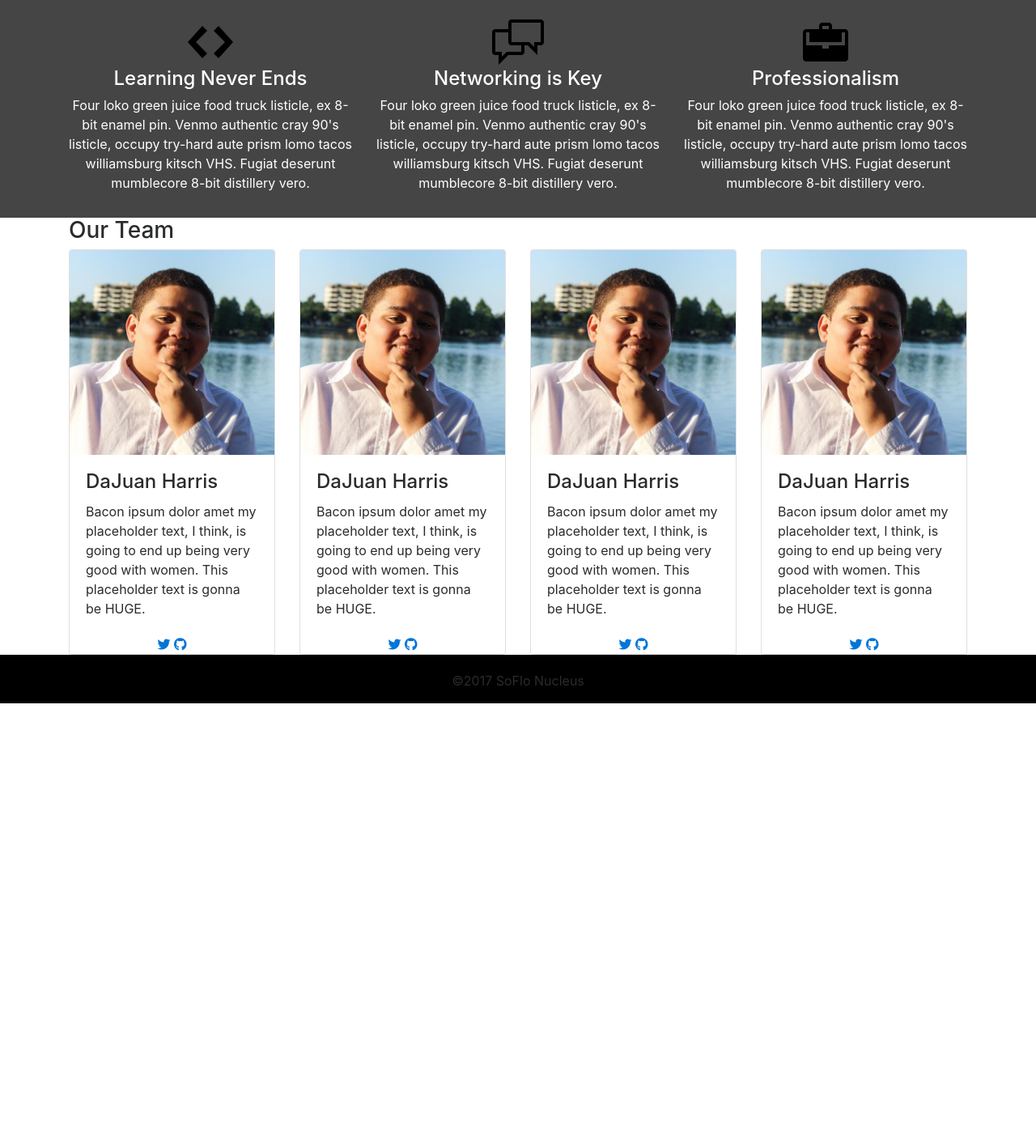
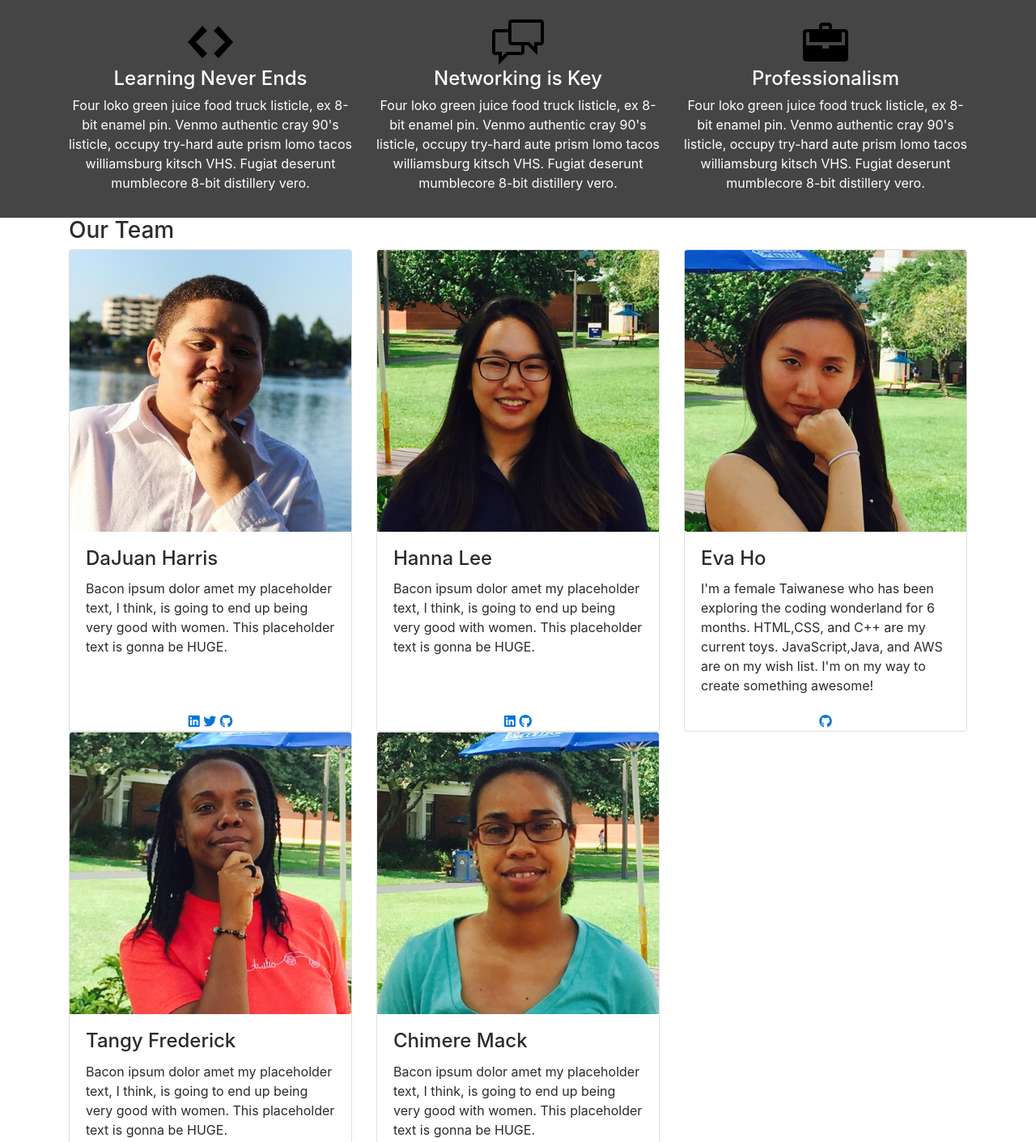
Before and after one commit to hannabeasiam/soflonucleus, a plain HTML site: page index.html in a window 1280 px wide. Shown: the part 912-2323 px from the top of the page at 81% size. Before the commit the page ends 1781 px from the top, so only its background shows below. Drawn offline with nearby package versions, Linux system fonts and the light colour scheme.

```diff
--- a/index.html
+++ b/index.html
@@ -72,7 +72,7 @@
 		</div>
 		<div class="container">
 			<div class="row" id="team">
-				<section class="col-md-6 col-lg-3">
+				<section class="col-md-6 col-lg-4">
 					<div class="card">
 						<img class="img-fluid card-img-top" src="images/DaJuan.jpg" alt="A Picture of me, DaJuan">
 						<div class="card-block">
@@ -80,45 +80,60 @@
 							<p class="card-text">Bacon ipsum dolor amet my placeholder text, I think, is going to end up being very good with women. This placeholder text is gonna be HUGE.</p>
 						</div>
 						<footer class="text-center">
+							<a href="https://www.linkedin.com/in/dajuancancode/" target="_blank"><i class="fa fa-linkedin-square" aria-hidden="true"></i></a>
+							<a href="https://twitter.com/heydajuan" target="_blank"><i class="fa fa-twitter"></i></a>
+							<a href="https://github.com/dajuancancode" target="_blank"><i class="fa fa-github"></i></a>
+						</footer>
+					</div>
+				</section>
+				<section class="col-md-6 col-lg-4">
+					<div class="card">
+						<img class="img-fluid card-img-top" src="images/HannaLee.png" alt="A Picture of Hanna">
+						<div class="card-block">
+							<h4 class="card-title">Hanna Lee</h4>
+							<p class="card-text">Bacon ipsum dolor amet my placeholder text, I think, is going to end up being very good with women. This placeholder text is gonna be HUGE.</p>
+						</div>
+						<footer class="text-center">
+							<a href="https://www.linkedin.com/in/hanna-lee-9b62b583/" target="_blank"><i class="fa fa-linkedin-square" aria-hidden="true"></i></a>
+							<a href="https://github.com/hannabeasiam" target="_blank"><i class="fa fa-github"></i></a>
+						</footer>
+					</div>
+				</section>
+				<section class="col-md-6 col-lg-4">
+					<div class="card">
+						<img class="img-fluid card-img-top" src="images/Eva.jpg" alt="A Picture of Eva">
+						<div class="card-block">
+							<h4 class="card-title">Eva Ho</h4>
+							<p class="card-text">I'm a female Taiwanese who has been exploring the coding wonderland for 6 months. HTML,CSS, and C++ are my current toys. JavaScript,Java, and AWS are on my wish list. I'm on my way to create something awesome!</p>
+						</div>
+						<footer class="text-center">
+							<a href="https://github.com/HsinTingHo" target="_blank"><i class="fa fa-github"></i></a>
+						</footer>
+					</div>
+				</section>
+				<section class="col-md-6 col-lg-4">
+					<div class="card">
+						<img class="img-fluid card-img-top" src="images/Tangy.jpg" alt="A Picture of Tangy">
+						<div class="card-block">
+							<h4 class="card-title">Tangy Frederick</h4>
+							<p class="card-text">Bacon ipsum dolor amet my placeholder text, I think, is going to end up being very good with women. This placeholder text is gonna be HUGE.</p>
+						</div>
+						<footer class="text-center">
+						<!--Edit your profile-->
 							<a href="https://www.twitter.com/dajuancancode"><i class="fa fa-twitter"></i></a>
 							<a href="https://www.twitter.com/dajuancancode"><i class="fa fa-github"></i></a>
 						</footer>
 					</div>
 				</section>
-				<section class="col-md-6 col-lg-3">
+				<section class="col-md-6 col-lg-4">
 					<div class="card">
-						<img class="img-fluid card-img-top" src="images/DaJuan.jpg" alt="A Picture of me, DaJuan">
+						<img class="img-fluid card-img-top" src="images/Chimere.jpg" alt="A Picture of Chimere">
 						<div class="card-block">
-							<h4 class="card-title">DaJuan Harris</h4>
+							<h4 class="card-title">Chimere Mack</h4>
 							<p class="card-text">Bacon ipsum dolor amet my placeholder text, I think, is going to end up being very good with women. This placeholder text is gonna be HUGE.</p>
 						</div>
 						<footer class="text-center">
-							<a href="https://www.twitter.com/dajuancancode"><i class="fa fa-twitter"></i></a>
-							<a href="https://www.twitter.com/dajuancancode"><i class="fa fa-github"></i></a>
-						</footer>
-					</div>
-				</section>
-				<section class="col-md-6 col-lg-3">
-					<div class="card">
-						<img class="img-fluid card-img-top" src="images/DaJuan.jpg" alt="A Picture of me, DaJuan">
-						<div class="card-block">
-							<h4 class="card-title">DaJuan Harris</h4>
-							<p class="card-text">Bacon ipsum dolor amet my placeholder text, I think, is going to end up being very good with women. This placeholder text is gonna be HUGE.</p>
-						</div>
-						<footer class="text-center">
-							<a href="https://www.twitter.com/dajuancancode"><i class="fa fa-twitter"></i></a>
-							<a href="https://www.twitter.com/dajuancancode"><i class="fa fa-github"></i></a>
-						</footer>
-					</div>
-				</section>
-				<section class="col-md-6 col-lg-3">
-					<div class="card">
-						<img class="img-fluid card-img-top" src="images/DaJuan.jpg" alt="A Picture of me, DaJuan">
-						<div class="card-block">
-							<h4 class="card-title">DaJuan Harris</h4>
-							<p class="card-text">Bacon ipsum dolor amet my placeholder text, I think, is going to end up being very good with women. This placeholder text is gonna be HUGE.</p>
-						</div>
-						<footer class="text-center">
+						<!--Edit your profile-->
 							<a href="https://www.twitter.com/dajuancancode"><i class="fa fa-twitter"></i></a>
 							<a href="https://www.twitter.com/dajuancancode"><i class="fa fa-github"></i></a>
 						</footer>
```
Also changed, not shown: images/Chimere.jpg (added), images/Eva.jpg (added), images/HannaLee.png (added), images/Tangy.jpg (added).
